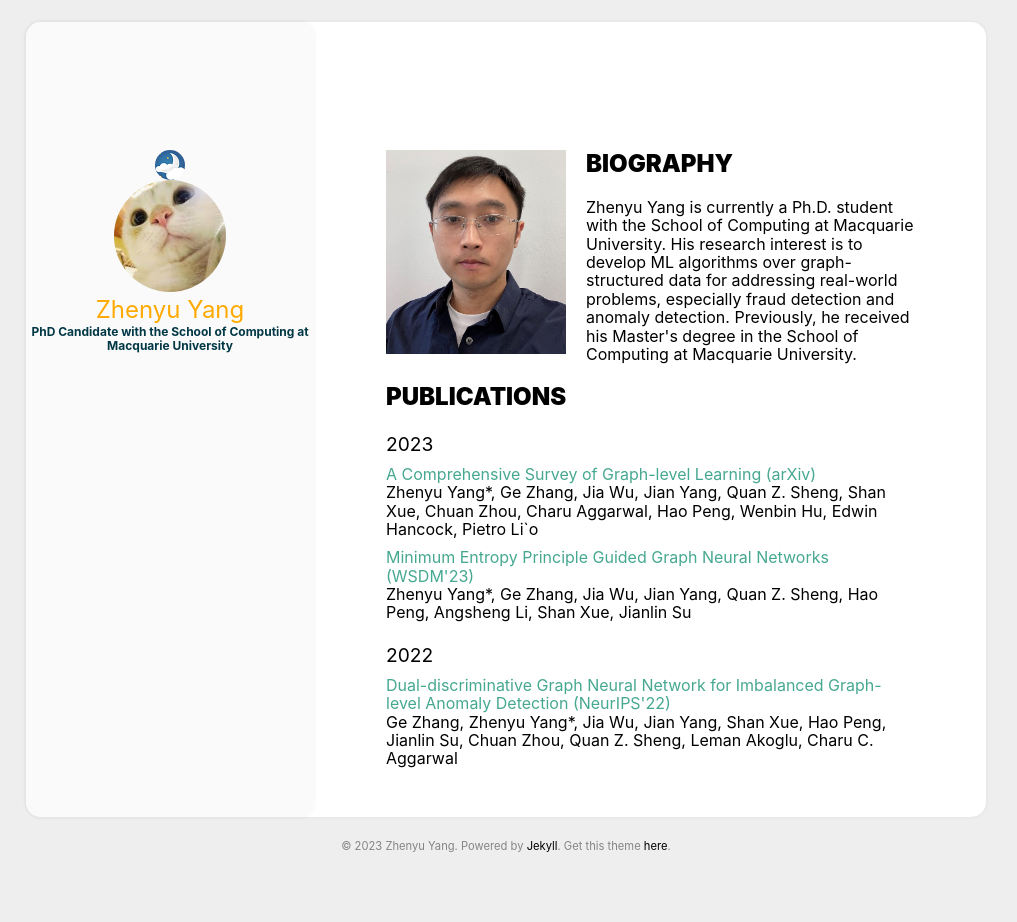
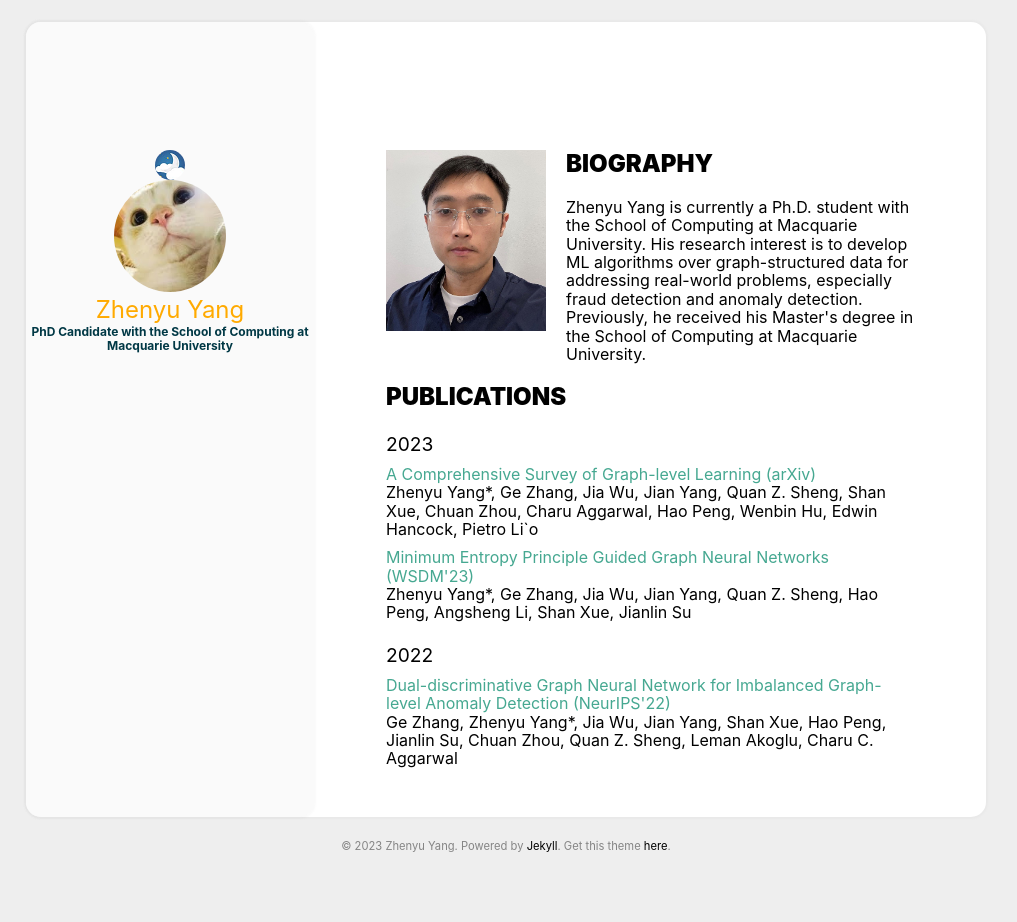
Before and after one commit to ZhenyuYangMQ/ZhenyuYangMQ.github.io, a Jekyll site: the page built from index.html, in a window 1280 px wide. Shown: the whole page, without its empty margins (134-1151 px from the left). Built offline with Jekyll 4.4.1, drawn with Linux system fonts in a browser that asks for light colours.

Commit message:
Update archive.html

```diff
--- a/_includes/archive.html
+++ b/_includes/archive.html
@@ -26,7 +26,7 @@
 <div class="archive">
   <div class="archive_title">
   <div>
-    <img alt="image" style="width:180px;float:left;margin-bottom:20px;margin-right:20px;" src="/assets/img/photo.jpg">
+    <img alt="image" style="width:160px;float:left;margin-bottom:20px;margin-right:20px;" src="/assets/img/photo.jpg">
   </div>
   <div>
   <h2><b>BIOGRAPHY</b></h2>
```
